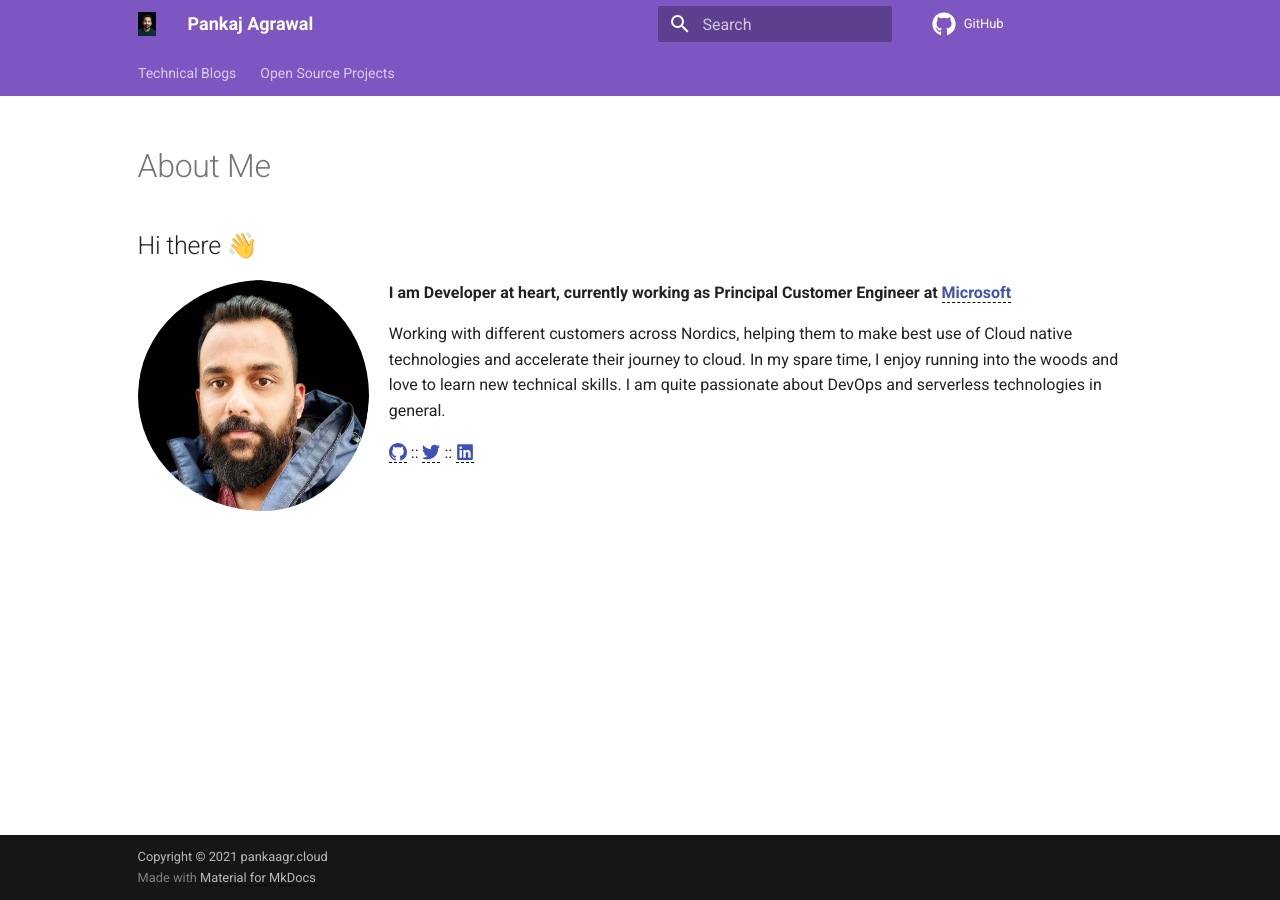
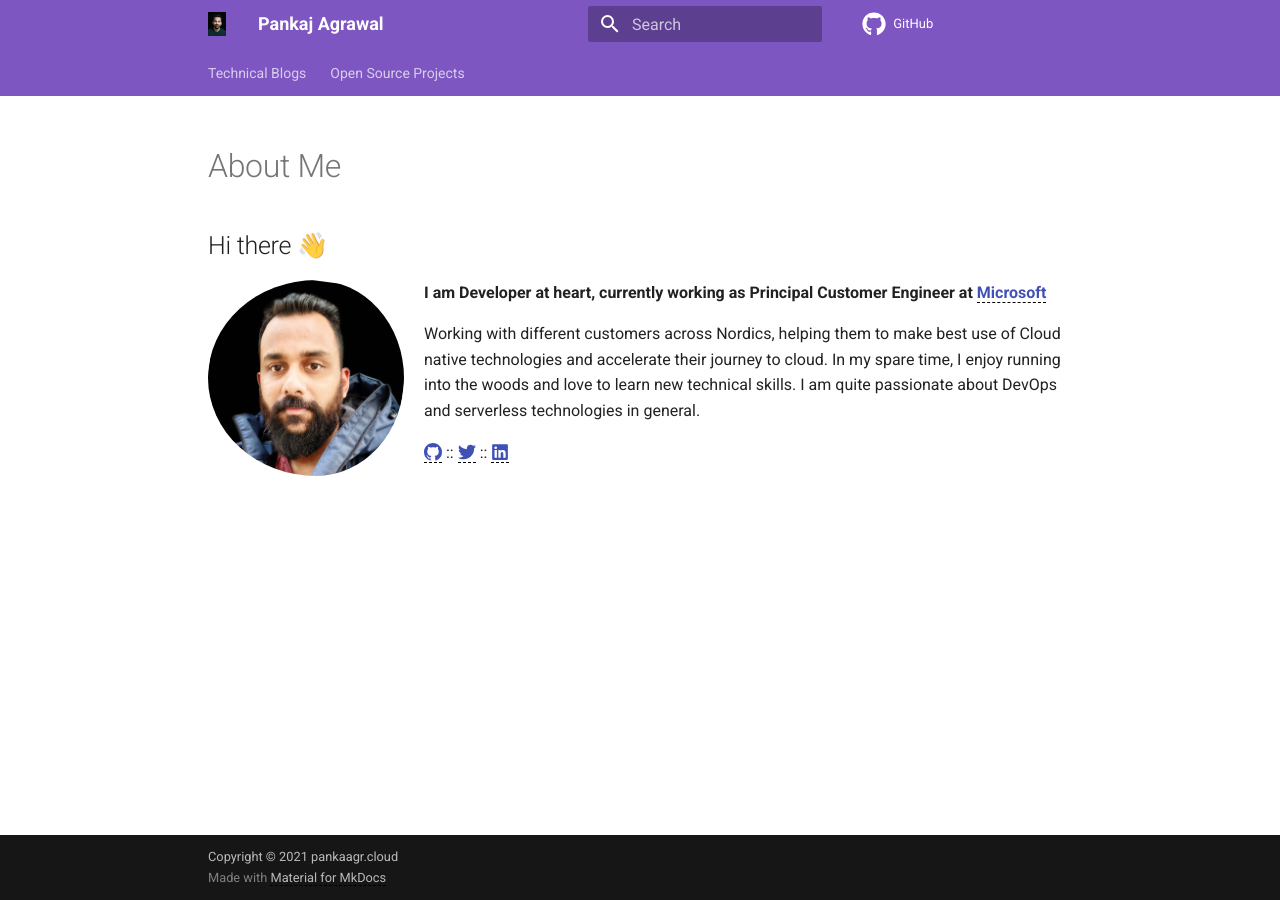
Before and after one commit to pankajagrawal16/pankajagrawal16.github.io, an MkDocs documentation site: the page built from docs/index.md, in a window 1280 px wide. Built offline with MkDocs 1.6.1 and Material for MkDocs 9.7.7, drawn with Linux system fonts in a browser that asks for light colours; comment, search, counter and statistics services are not loaded.

Commit message:
view port

```diff
--- a/docs/stylesheets/extra.css
+++ b/docs/stylesheets/extra.css
@@ -1,5 +1,5 @@
 .md-grid {
-    max-width: 81vw
+    max-width: 70vw
 }
 
 .highlight .hll {
```
